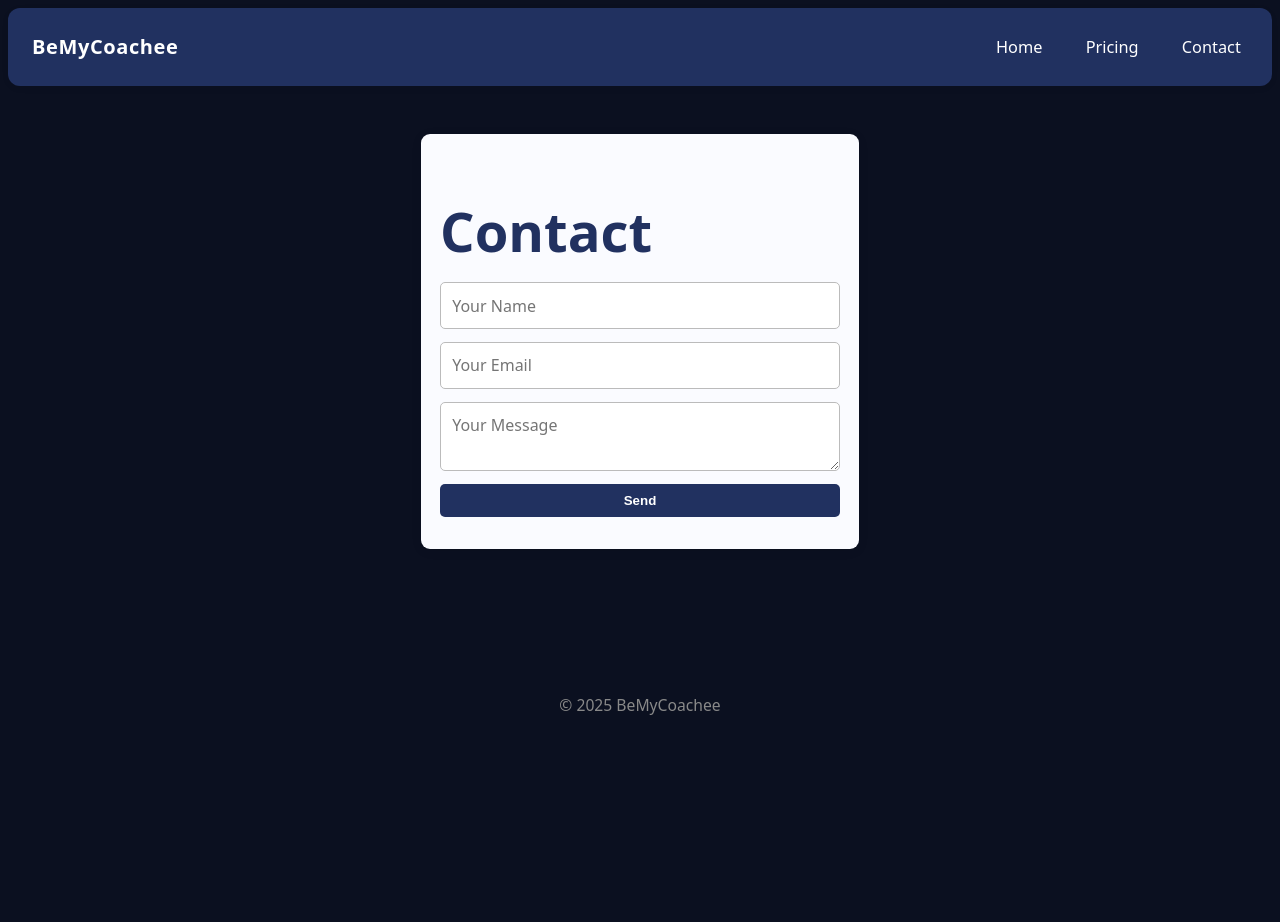
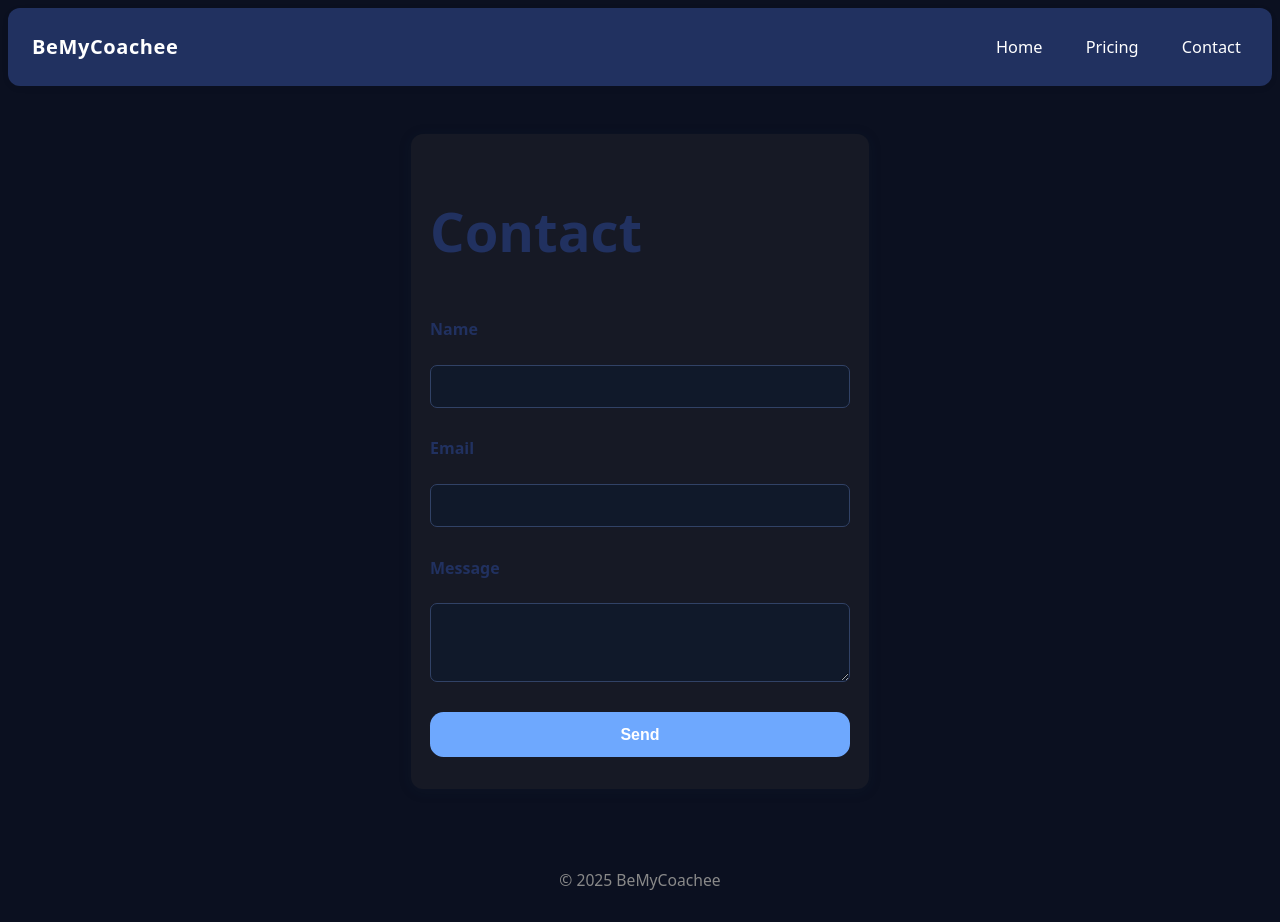
Before and after one commit to jsetzepfand/bemycoachee-site, a Vue app: page /contact in a window 1280 px wide. Before the commit the page ends 800 px from the top, so only its background shows below. Built offline with nearby package versions, Linux system fonts and the light colour scheme; the HTML template or start-up script is replaced by a standard one.

Commit message:
AI-change step 8, revamped contact section

```diff
--- a/src/views/ContactView.vue
+++ b/src/views/ContactView.vue
@@ -1,31 +1,39 @@
 <template>
-  <form class="contact" @submit.prevent="submit" aria-label="Contact form">
+  <form class="contact stack" @submit.prevent="submit" aria-label="Contact form">
     <h1>Contact</h1>
+    <label for="c-name">Name</label>
     <input
+      id="c-name"
       v-model="name"
-      type="text"
-      placeholder="Your Name"
-      :class="{ err: e.name }"
-      aria-label="Your Name"
-      tabindex="0"
+      class="input"
+      :aria-invalid="e.name ? 'true' : 'false'"
+      autocomplete="name"
+      required
     />
+    <small v-if="e.name" class="err" role="alert">Name required</small>
+    <label for="c-email">Email</label>
     <input
+      id="c-email"
       v-model="email"
       type="email"
-      placeholder="Your Email"
-      :class="{ err: e.email }"
-      aria-label="Your Email"
-      tabindex="0"
+      class="input"
+      :aria-invalid="e.email ? 'true' : 'false'"
+      autocomplete="email"
+      required
     />
+    <small v-if="e.email" class="err" role="alert">Valid email required</small>
+    <label for="c-msg">Message</label>
     <textarea
+      id="c-msg"
       v-model="msg"
-      placeholder="Your Message"
-      :class="{ err: e.msg }"
-      aria-label="Your Message"
-      tabindex="0"
+      class="input"
+      :aria-invalid="e.msg ? 'true' : 'false'"
+      rows="3"
+      required
     ></textarea>
-    <button type="submit" tabindex="0">Send</button>
-    <div v-if="result" class="success">Your message was sent!</div>
+    <small v-if="e.msg" class="err" role="alert">Message required</small>
+    <button class="btn btn-primary" type="submit">Send</button>
+    <div v-if="result" class="success" role="alert">Thanks, your message was sent!</div>
   </form>
 </template>
 
@@ -37,61 +45,45 @@ const name = ref(''),
   result = ref(false)
 const e = ref({ name: false, email: false, msg: false })
 function submit() {
-  e.value = { name: !name.value, email: !/\S+@\S+\.\S+/.test(email.value), msg: !msg.value }
+  e.value = {
+    name: !name.value.trim(),
+    email: !/^\S+@\S+\.\S+$/.test(email.value),
+    msg: !msg.value.trim(),
+  }
   if (!e.value.name && !e.value.email && !e.value.msg) {
     result.value = true
-    setTimeout(() => (result.value = false), 2000)
-    name.value = email.value = msg.value = ''
+    setTimeout(() => (result.value = false), 2200)
+    name.value = ''
+    email.value = ''
+    msg.value = ''
   }
 }
 </script>
 
 <style scoped>
 .contact {
-  max-width: 400px;
+  max-width: 420px;
   margin: 3rem auto;
   padding: 2rem 1.2rem;
-  background: #fafbff;
-  border-radius: 9px;
-  box-shadow: 0 2px 12px #0001;
-  display: flex;
-  flex-direction: column;
-  gap: 0.8rem;
+  background: #161925;
+  border-radius: 12px;
+  box-shadow: 0 2px 14px #192a4022;
 }
-input,
-textarea {
-  font: inherit;
-  padding: 0.72em 0.7em;
-  border: 1px solid #bbb;
-  border-radius: 5px;
-}
-input:focus-visible,
-textarea:focus-visible,
-button:focus-visible {
-  outline: 2px solid #53baff;
-  background: #eef6fe;
-}
-button {
-  background: #213160;
-  color: #fff;
-  font-weight: 700;
-  border: none;
-  border-radius: 5px;
-  padding: 0.7em 2em;
-  cursor: pointer;
-}
-button:hover {
-  background: #135cd1;
+label {
+  font-weight: 600;
+  margin-bottom: 0.3em;
 }
 .err {
-  border-color: #e45d5d;
-  background: #fff0f0;
+  color: #c52b33;
+  font-size: 0.97em;
+  margin-bottom: 0.7em;
 }
 .success {
-  color: #28935d;
-  margin-top: 0.5rem;
-}
-h1 {
-  margin-bottom: 0.5rem;
+  color: #258c4d;
+  background: #183f2622;
+  border-radius: 7px;
+  font-weight: 600;
+  padding: 0.55em 0.9em;
+  margin-top: 0.7em;
 }
 </style>
```
